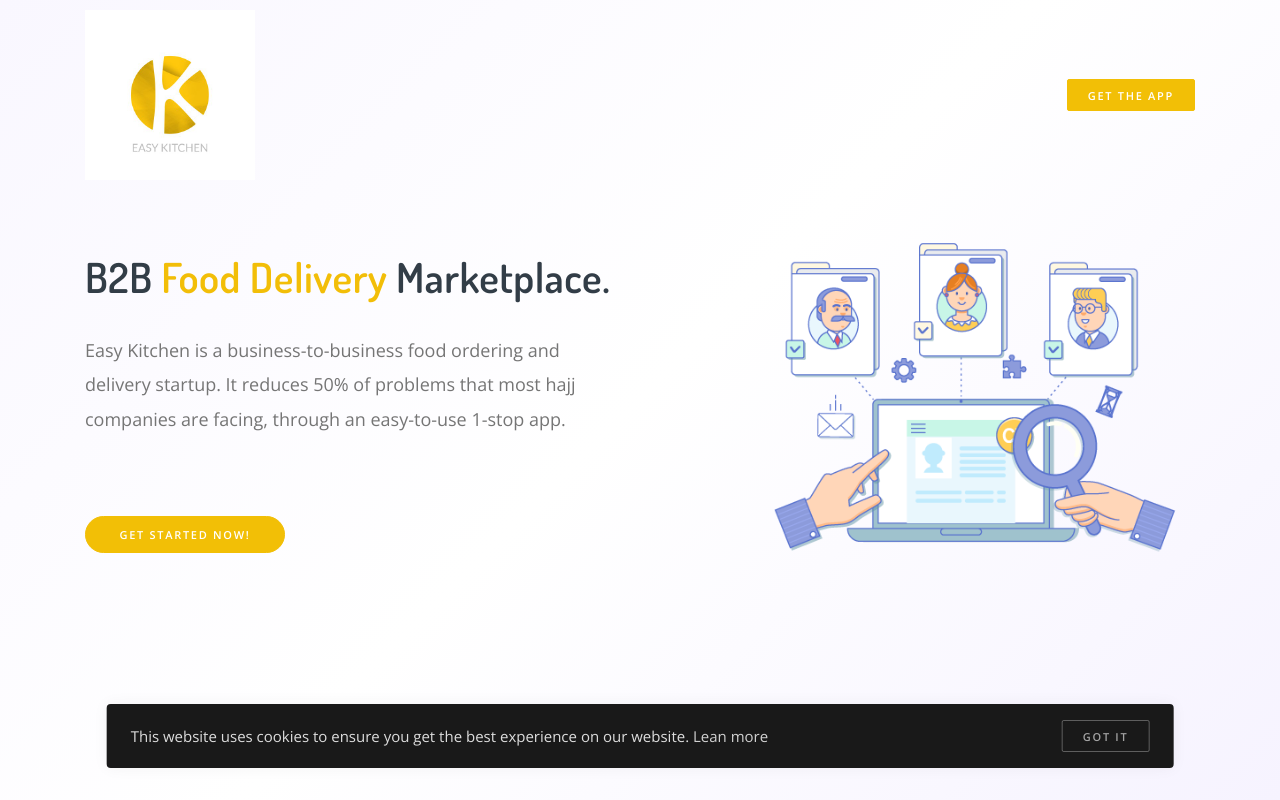
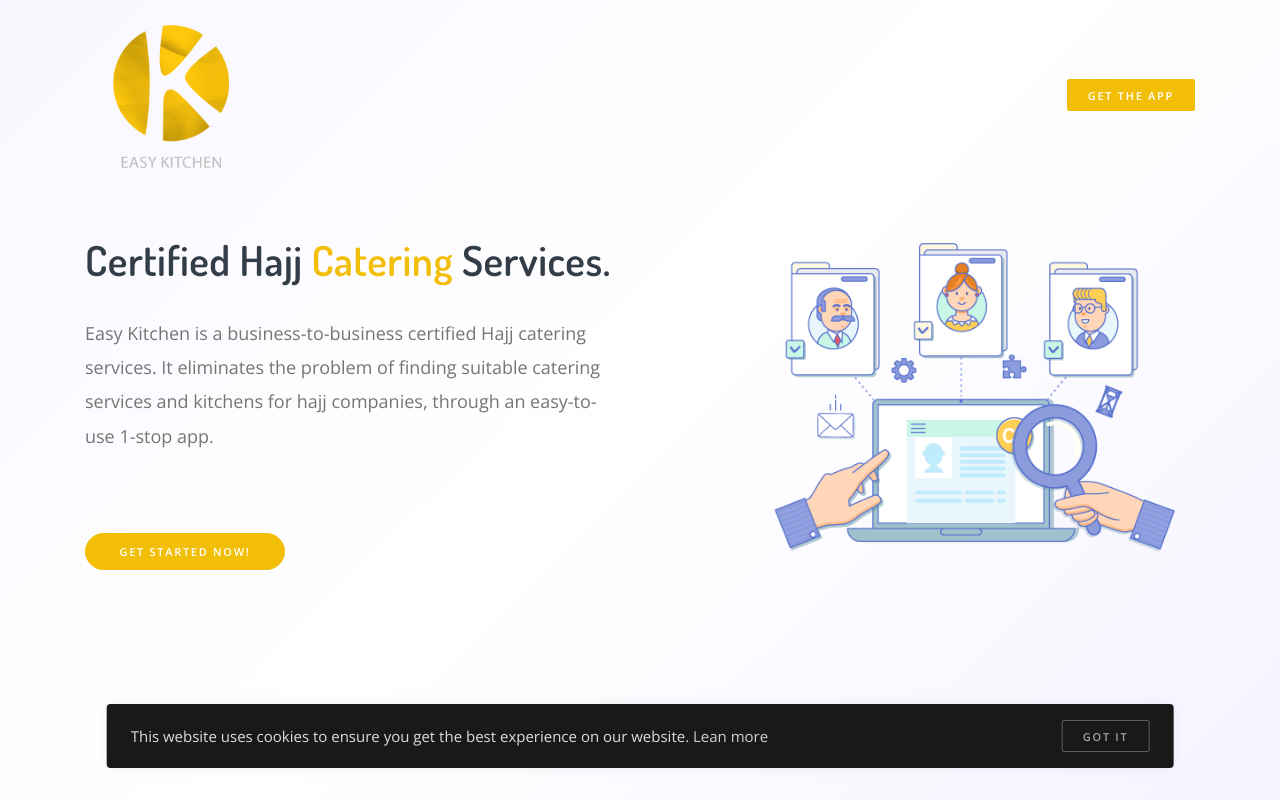
Before and after one commit to kemo71/easy-kitchen-web, a plain HTML site: page public/index.html in a window 1280 px wide. Shown: the top 800 px of the page. Drawn offline with nearby package versions, Linux system fonts and the light colour scheme; a script that the page names is missing.

Commit message:
new changes

```diff
--- a/public/index.html
+++ b/public/index.html
@@ -7,7 +7,7 @@
   <meta name="description" content="">
   <meta name="keywords" content="">
 
-  <title>Easy Kitchen — Business to Business Food Ordering</title>
+  <title>Easy Kitchen — Business to Business Certified Hajj Catering Services</title>
 
   <!-- Styles -->
   <link href="assets/css/page.min.css" rel="stylesheet">
@@ -28,8 +28,8 @@
       <div class="navbar-left mr-4">
         <button class="navbar-toggler" type="button">&#9776;</button>
         <a class="navbar-brand" href="#">
-          <img class="logo-dark" src="assets/img/logo/logo.jpeg" alt="logo" style=" width: 170px; ">
-          <img class="logo-light" src="assets/img/logo/logo.jpeg" alt="logo" style=" width: 170px; ">
+          <img class="logo-dark" src="assets/img/logo/logo.png" alt="logo" style=" width: 170px; ">
+          <img class="logo-light" src="assets/img/logo/logo.png" alt="logo" style=" width: 170px; ">
         </a>
       </div>
 
@@ -55,10 +55,9 @@
       <div class="row align-items-center h-100">
 
         <div class="col-lg-6">
-          <h1 class="fw-600">B2B
-            <span style="color: #f2be08">Food Delivery</span> Marketplace.</h1>
-          <p class="lead mt-5 mb-8">Easy Kitchen is a business-to-business food ordering and delivery startup. It reduces 50% of problems that most
-            hajj companies are facing, through an easy-to-use 1-stop app.</p>
+          <h1 class="fw-600">Certified Hajj
+            <span style="color: #f2be08">Catering </span>Services.</h1>
+          <p class="lead mt-5 mb-8">Easy Kitchen is a business-to-business certified Hajj catering services. It eliminates the problem of finding suitable catering services and kitchens for hajj companies, through an easy-to-use 1-stop app.</p>
           <p class="gap-xy">
             <a class="btn btn-round btn-primary mw-200" href="#" style=" background-color: #f2bf06; border-color: #f2bf06; ">Get Started now!</a>
           </p>
```
Also changed, not shown: public/assets/img/favicon.png, public/assets/img/logo/logo.jpeg (deleted), public/assets/img/logo/logo.png (added).
